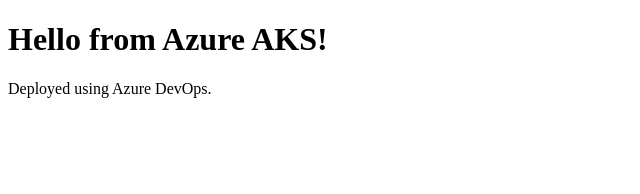
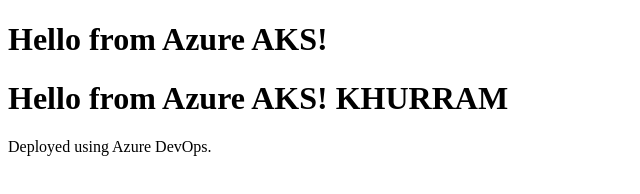
Before and after one commit to khurram2029/aks-cicd-demo, a plain HTML site: page index.html in a window 1280 px wide. Shown: the whole page, without its empty margins (0-640 px from the left). Drawn offline with Linux system fonts and the light colour scheme.

Commit message:
Add greeting for KHURRAM to index.html

```diff
--- a/index.html
+++ b/index.html
@@ -5,6 +5,7 @@
 </head>
 <body>
     <h1>Hello from Azure AKS!</h1>
+    <h1>Hello from Azure AKS! KHURRAM</h1>
     <p>Deployed using Azure DevOps.</p>
 </body>
 </html>
```
